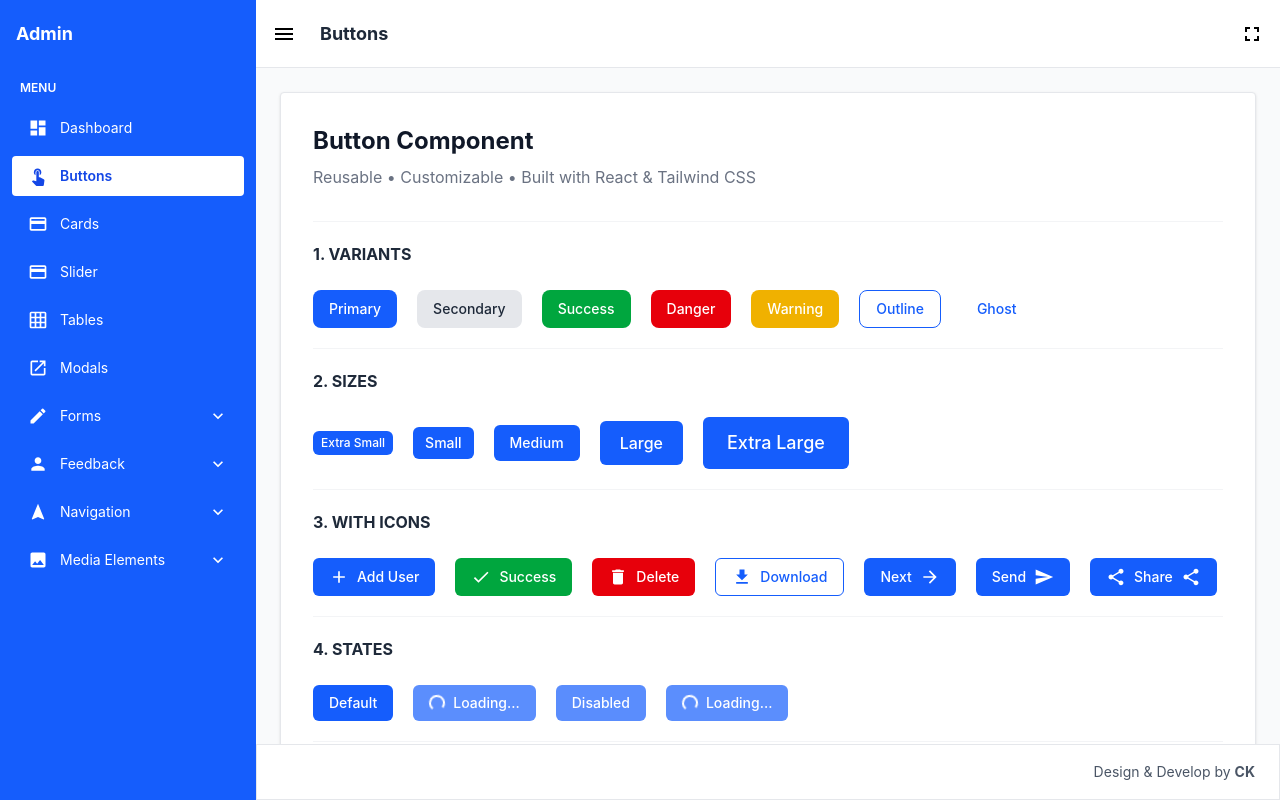
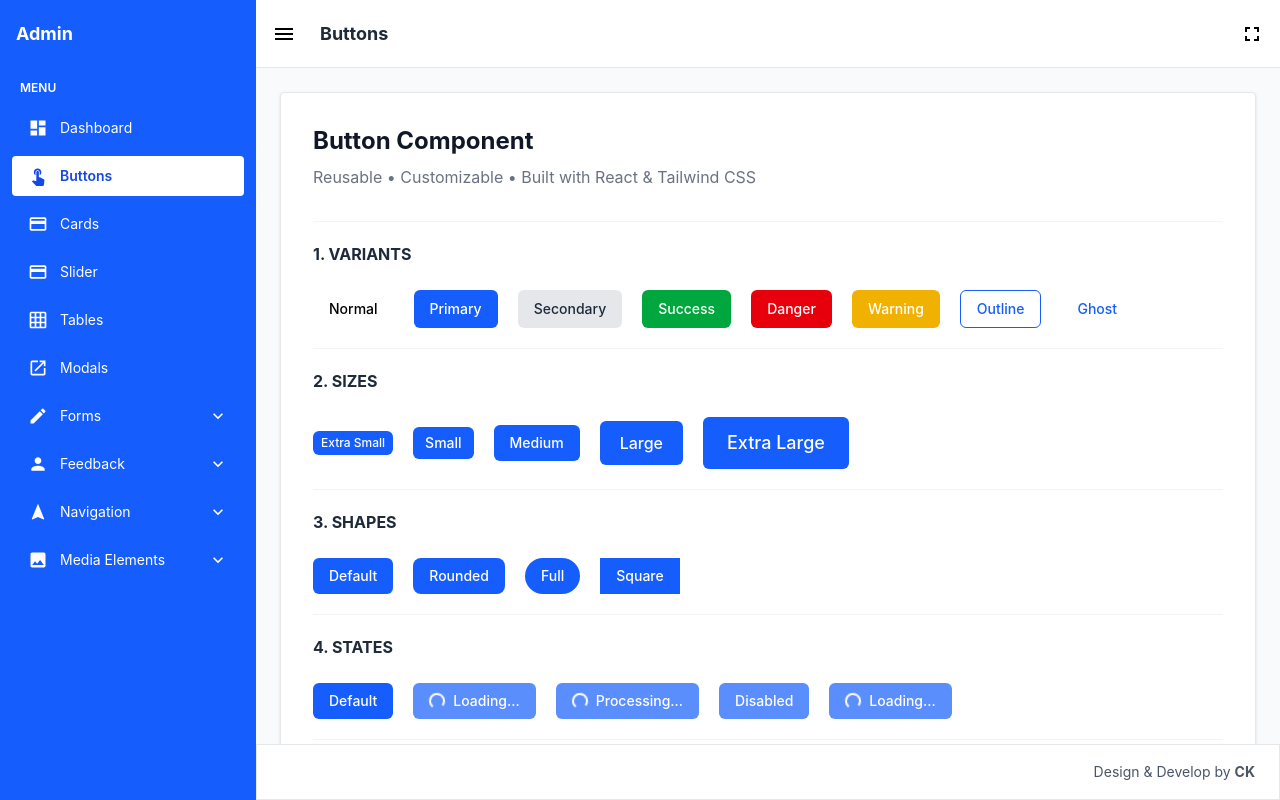
Before and after one commit to chandru4527/react-reuse-kit, a React (Vite) app: page /admin/buttons in a window 1280 px wide. Built offline with nearby package versions, Linux system fonts and the light colour scheme.

Commit message:
feat: enhance Button component with icon support and additional shape options

```diff
--- a/src/Pages/ButtonElement.jsx
+++ b/src/Pages/ButtonElement.jsx
@@ -1,11 +1,10 @@
 import {
     MdAdd,
+    MdArrowForward,
     MdCheck,
+    MdClose,
     MdDelete,
-    MdDownload,
-    MdArrowForward,
-    MdSend,
-    MdShare,
+    MdEdit,
 } from "react-icons/md";
 
 import Button from "../components/ui/buttons/Button";
@@ -37,37 +36,14 @@ const ButtonElement = () => {
                     </h2>
 
                     <div className="flex flex-wrap gap-5">
-                        <Button variant="primary" shape="rounded">
-                            Primary
-                        </Button>
-
-                        <Button variant="secondary" shape="rounded">
-                            Secondary
-                        </Button>
-
-                        <Button variant="success" shape="rounded">
-                            Success
-                        </Button>
-
-                        <Button variant="danger" shape="rounded">
-                            Danger
-                        </Button>
-
-                        <Button variant="warning" shape="rounded">
-                            Warning
-                        </Button>
-
-                        <Button variant="outline" shape="rounded">
-                            Outline
-                        </Button>
-
-                        <Button variant="ghost" shape="rounded">
-                            Ghost
-                        </Button>
-
-                        {/* <Button onMouseEnter={() => console.log("Mouse entered")}>
-                            Like
-                        </Button> */}
+                        <Button variant="normal">Normal</Button>
+                        <Button variant="primary">Primary</Button>
+                        <Button variant="secondary">Secondary</Button>
+                        <Button variant="success">Success</Button>
+                        <Button variant="danger">Danger</Button>
+                        <Button variant="warning">Warning</Button>
+                        <Button variant="outline">Outline</Button>
+                        <Button variant="ghost">Ghost</Button>
                     </div>
                 </section>
 
@@ -79,54 +55,24 @@ const ButtonElement = () => {
 
                     <div className="flex flex-wrap items-center gap-5">
                         <Button size="xs">Extra Small</Button>
-
                         <Button size="sm">Small</Button>
-
                         <Button size="md">Medium</Button>
-
                         <Button size="lg">Large</Button>
-
                         <Button size="xl">Extra Large</Button>
                     </div>
                 </section>
 
-                {/* Icons */}
+                {/* Shapes */}
                 <section className="border-t border-gray-100 py-5">
                     <h2 className="mb-6 font-bold text-gray-800">
-                        3. WITH ICONS
+                        3. SHAPES
                     </h2>
 
-                    <div className="flex flex-wrap gap-5">
-                        <Button leftIcon={MdAdd}>
-                            Add User
-                        </Button>
-
-                        <Button variant="success" leftIcon={MdCheck}>
-                            Success
-                        </Button>
-
-                        <Button variant="danger" leftIcon={MdDelete}>
-                            Delete
-                        </Button>
-
-                        <Button variant="outline" leftIcon={MdDownload}>
-                            Download
-                        </Button>
-
-                        <Button rightIcon={MdArrowForward}>
-                            Next
-                        </Button>
-
-                        <Button rightIcon={MdSend}>
-                            Send
-                        </Button>
-
-                        <Button
-                            leftIcon={MdShare}
-                            rightIcon={MdShare}
-                        >
-                            Share
-                        </Button>
+                    <div className="flex flex-wrap items-center gap-5">
+                        <Button shape="default">Default</Button>
+                        <Button shape="rounded">Rounded</Button>
+                        <Button shape="full">Full</Button>
+                        <Button shape="square">Square</Button>
                     </div>
                 </section>
 
@@ -137,12 +83,14 @@ const ButtonElement = () => {
                     </h2>
 
                     <div className="flex flex-wrap gap-5">
-                        <Button>
-                            Default
-                        </Button>
+                        <Button>Default</Button>
 
                         <Button loading>
                             Loading
+                        </Button>
+
+                        <Button loading loadingText="Processing...">
+                            Processing
                         </Button>
 
                         <Button disabled>
@@ -150,7 +98,7 @@ const ButtonElement = () => {
                         </Button>
 
                         <Button loading disabled>
-                            Processing
+                            Disabled Loading
                         </Button>
                     </div>
                 </section>
@@ -178,7 +126,7 @@ const ButtonElement = () => {
                 </section>
 
                 {/* Custom */}
-                <section className="border-t border-gray-100 pt-5">
+                <section className="border-t border-gray-100 py-5">
                     <h2 className="mb-6 font-bold text-gray-800">
                         7. CUSTOM STYLES
                     </h2>
@@ -186,22 +134,99 @@ const ButtonElement = () => {
                     <div className="flex flex-wrap gap-5">
                         <Button
                             shape="full"
-                            className="bg-purple-600 px-8 hover:bg-purple-700"
+                            className="bg-purple-600 px-8 text-white hover:bg-purple-700"
                         >
                             Rounded Full
                         </Button>
 
-                        <Button className="bg-gray-900 px-8 hover:bg-gray-800">
-                            Dark Mode
+                        <Button className="bg-gray-900 px-8 text-white hover:bg-gray-800">
+                            Dark Button
                         </Button>
 
                         <Button className="bg-white px-8 text-black shadow-lg hover:bg-gray-50">
                             With Shadow
                         </Button>
 
-                        <Button className="border-0 bg-linear-to-r from-orange-500 via-pink-500 to-purple-600 px-8">
+                        <Button className="border-0 bg-linear-to-r from-orange-500 via-pink-500 to-purple-600 text-white">
                             Gradient
                         </Button>
+                    </div>
+                </section>
+
+                {/* Icons */}
+                <section className="border-t border-gray-100 py-5">
+                    <h2 className="mb-6 font-bold text-gray-800">
+                        8. ICONS
+                    </h2>
+
+                    <div className="flex flex-wrap items-center gap-5">
+
+                        {/* Start Icon */}
+                        <Button
+                            variant="primary"
+                            icon={MdAdd}
+                            iconPosition="start"
+                        >
+                            Add User
+                        </Button>
+
+                        {/* End Icon */}
+                        <Button
+                            variant="outline"
+                            icon={MdEdit}
+                            iconPosition="end"
+                        >
+                            Edit
+                        </Button>
+
+                        {/* Start Icon */}
+                        <Button
+                            variant="success"
+                            icon={MdCheck}
+                            iconPosition="start"
+                        >
+                            Save
+                        </Button>
+
+                        {/* End Icon */}
+                        <Button
+                            variant="primary"
+                            icon={MdArrowForward}
+                            iconPosition="end"
+                        >
+                            Continue
+                        </Button>
+
+                        {/* Custom Icon Size */}
+                        <Button
+                            variant="warning"
+                            icon={MdAdd}
+                            iconPosition="start"
+                            iconSize={18}
+                        >
+                            Add Item
+                        </Button>
+
+                        {/* Only Icon */}
+                        <Button
+                            variant="danger"
+                            shape="rounded"
+                            className="h-10 w-10 p-0"
+                            aria-label="Delete"
+                        >
+                            <MdDelete size={20} />
+                        </Button>
+
+                        {/* Only Close Icon */}
+                        <Button
+                            variant="normal"
+                            shape="full"
+                            className="h-10 w-10 p-0"
+                            aria-label="Close"
+                        >
+                            <MdClose size={20} />
+                        </Button>
+
                     </div>
                 </section>
 
--- a/src/components/ui/buttons/Button.jsx
+++ b/src/components/ui/buttons/Button.jsx
@@ -1,5 +1,24 @@
-import { isValidElement } from "react";
+import React from "react";
 import { twMerge } from "tailwind-merge";
+
+/**
+ * @param {Object} props
+ * @param {React.ReactNode} props.children
+ * @param {"button" | "submit" | "reset"} [props.type="button"]
+ * @param {"normal" | "primary" | "secondary" | "success" | "danger" | "warning" | "outline" | "ghost"} [props.variant="primary"]
+ * @param {"xs" | "sm" | "md" | "lg" | "xl"} [props.size="md"]
+ * @param {"default" | "rounded" | "full" | "square"} [props.shape="default"]
+ * @param {React.ElementType | React.ReactElement} [props.icon]
+ * @param {"start" | "end"} [props.iconPosition="start"]
+ * @param {number} [props.iconSize=20]
+ * @param {string} [props.iconClassName=""]
+ * @param {boolean} [props.loading=false]
+ * @param {string} [props.loadingText="Loading..."]
+ * @param {boolean} [props.disabled=false]
+ * @param {boolean} [props.fullWidth=false]
+ * @param {string} [props.className=""]
+ * @param {(event: React.MouseEvent<HTMLButtonElement>) => void} [props.onClick]
+ */
 
 const Button = ({
   children,
@@ -7,31 +26,30 @@ const Button = ({
   variant = "primary",
   size = "md",
   shape = "default",
+  icon: Icon,
+  iconPosition = "start",
+  iconSize = 20,
+  iconClassName = "",
   loading = false,
   loadingText = "Loading...",
   disabled = false,
-  leftIcon,
-  rightIcon,
-  iconSize = 20,
-  leftIconClassName = "",
-  rightIconClassName = "",
   fullWidth = false,
   className = "",
   onClick,
   ...props
 }) => {
   const baseStyles =
-    "inline-flex items-center justify-center gap-2 font-medium transition-all duration-200 focus:outline-none disabled:pointer-events-none disabled:opacity-70 cursor-pointer";
+    "inline-flex flex-row items-center justify-center gap-2 font-medium transition-all duration-200 focus:outline-none disabled:pointer-events-none disabled:opacity-70 cursor-pointer";
 
   const variants = {
-    primary: "bg-blue-600 text-white hover:bg-blue-700 focus:ring-blue-500",
-    secondary: "bg-gray-200 text-gray-800 hover:bg-gray-300 focus:ring-gray-400",
-    success: "bg-green-600 text-white hover:bg-green-700 focus:ring-green-500",
-    danger: "bg-red-600 text-white hover:bg-red-700 focus:ring-red-500",
-    warning: "bg-yellow-500 text-white hover:bg-yellow-600 focus:ring-yellow-400",
-    outline:
-      "border border-blue-600 text-blue-600 hover:bg-blue-600 hover:text-white focus:ring-blue-500",
-    ghost: "text-blue-600 hover:bg-blue-50 focus:ring-blue-500",
+    normal: "",
+    primary: "bg-blue-600 text-white hover:bg-blue-700",
+    secondary: "bg-gray-200 text-gray-800 hover:bg-gray-300",
+    success: "bg-green-600 text-white hover:bg-green-700",
+    danger: "bg-red-600 text-white hover:bg-red-700",
+    warning: "bg-yellow-500 text-white hover:bg-yellow-600",
+    outline: "border border-blue-600 text-blue-600 hover:bg-blue-600 hover:text-white",
+    ghost: "text-blue-600 hover:bg-blue-50",
   };
 
   const sizes = {
@@ -49,19 +67,24 @@ const Button = ({
     square: "rounded-none",
   };
 
-  const renderIcon = (icon, className) => {
-    if (!icon) return null;
+  const renderIcon = () => {
+    if (!Icon) return null;
 
-    if (isValidElement(icon)) {
-      return icon;
+    if (React.isValidElement(Icon)) {
+      return React.cloneElement(Icon, {
+        size: Icon.props.size || iconSize,
+        className: twMerge(
+          "shrink-0",
+          Icon.props.className,
+          iconClassName
+        ),
+      });
     }
-
-    const Icon = icon;
 
     return (
       <Icon
         size={iconSize}
-        className={twMerge("shrink-0", className)}
+        className={twMerge("shrink-0", iconClassName)}
       />
     );
   };
@@ -90,11 +113,11 @@ const Button = ({
         </>
       ) : (
         <>
-          {renderIcon(leftIcon, leftIconClassName)}
+          {Icon && iconPosition === "start" && renderIcon()}
 
-          {children && <span>{children}</span>}
+          {children}
 
-          {renderIcon(rightIcon, rightIconClassName)}
+          {Icon && iconPosition === "end" && renderIcon()}
         </>
       )}
     </button>
```
